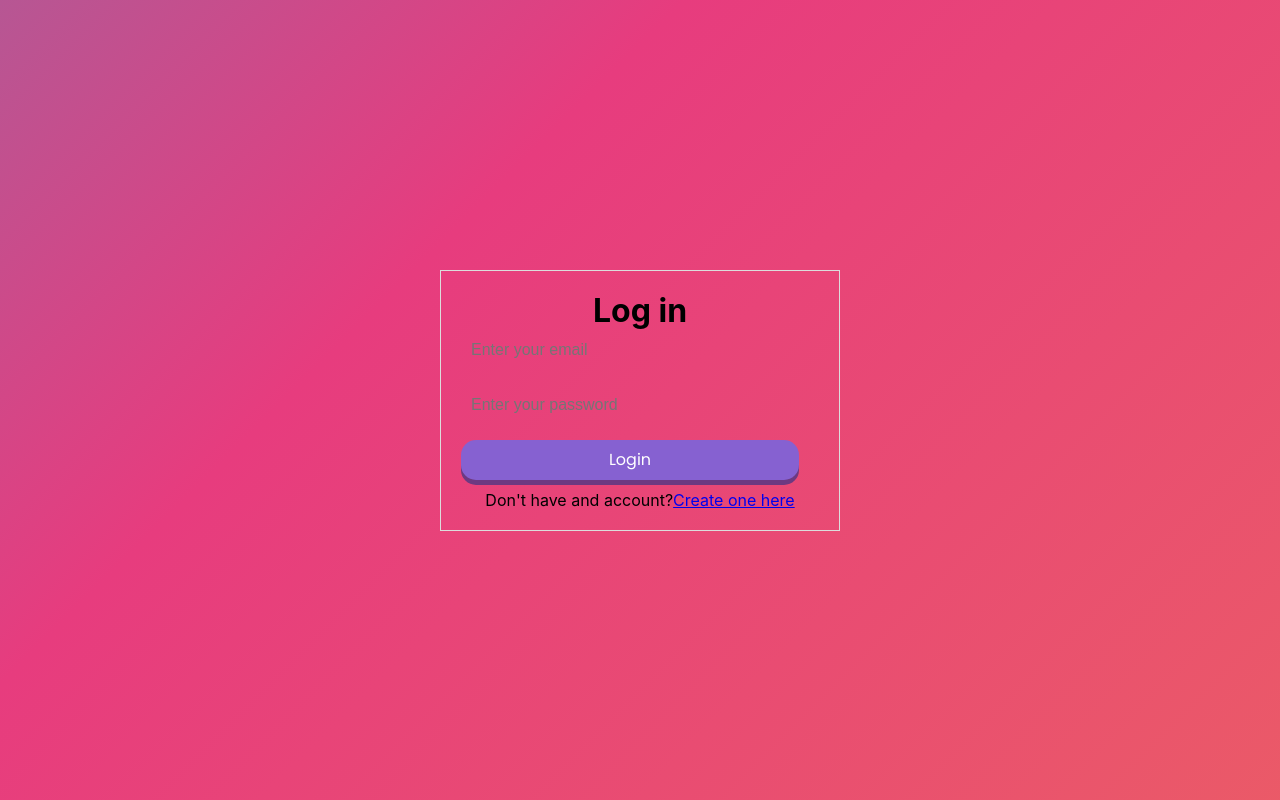
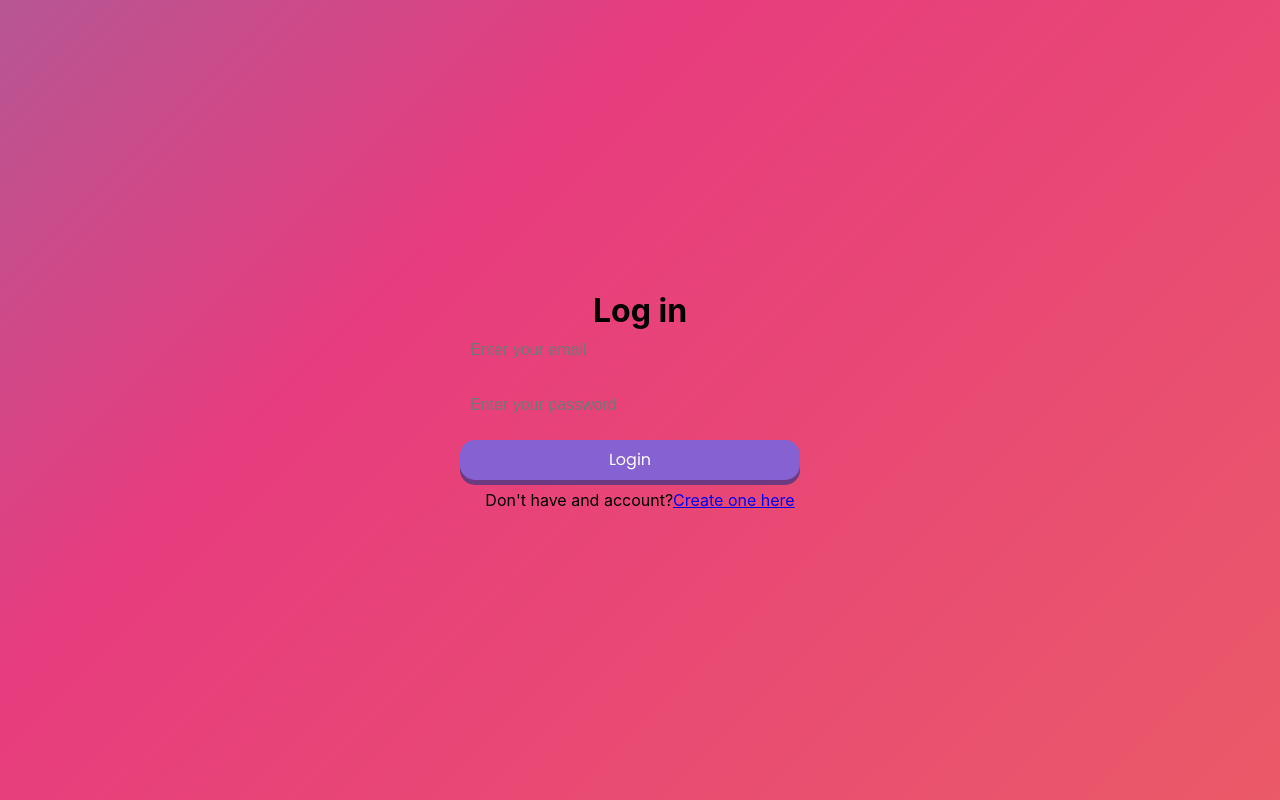
Before and after one commit to RachaelSMathew/notepad-rachael, a React (Create React App) app: page /login in a window 1280 px wide. Built offline with nearby package versions, Linux system fonts and the light colour scheme; no server answers.

Commit message:
Update forms.css

```diff
--- a/src/forms.css
+++ b/src/forms.css
@@ -1,7 +1,6 @@
 .auth{
   width: 90%;
   max-width: 400px;
-  border: 1px solid #dcdcdc;
   padding: 20px;
   text-align: center;
 }
```
